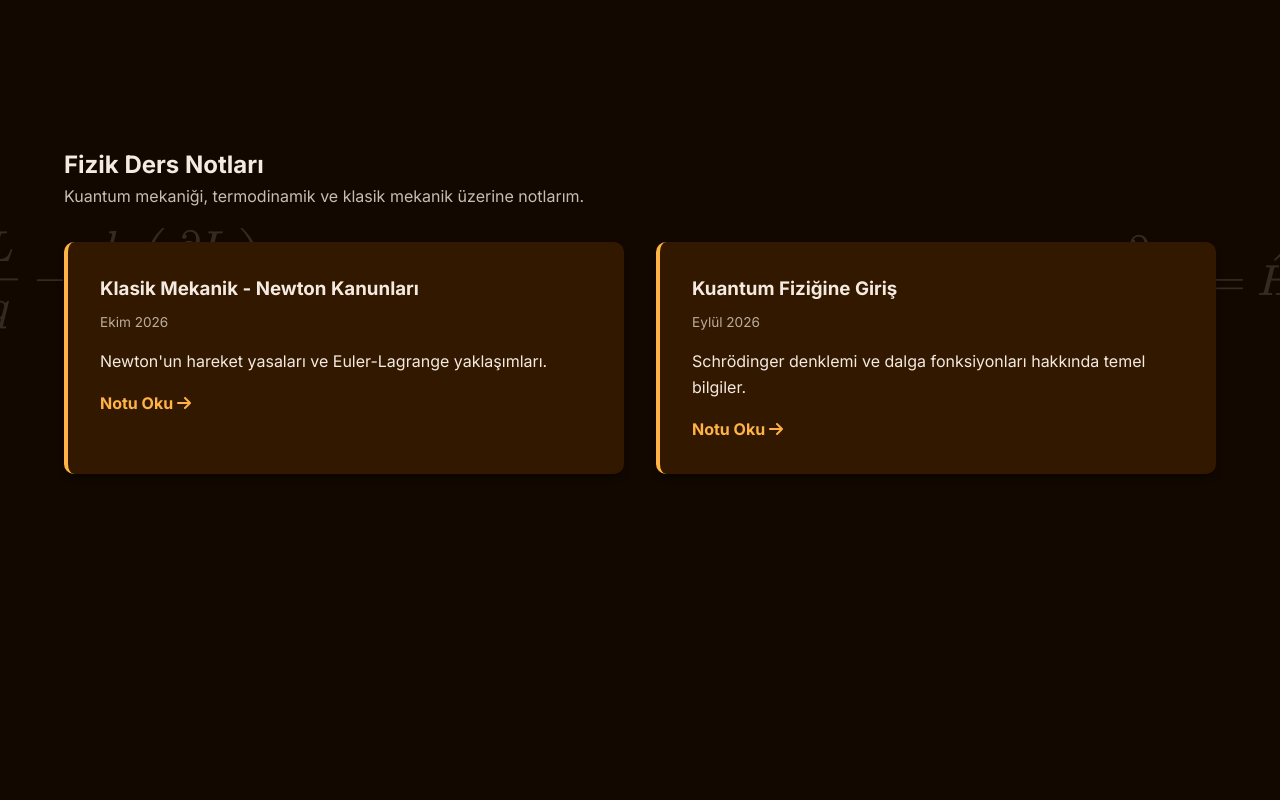
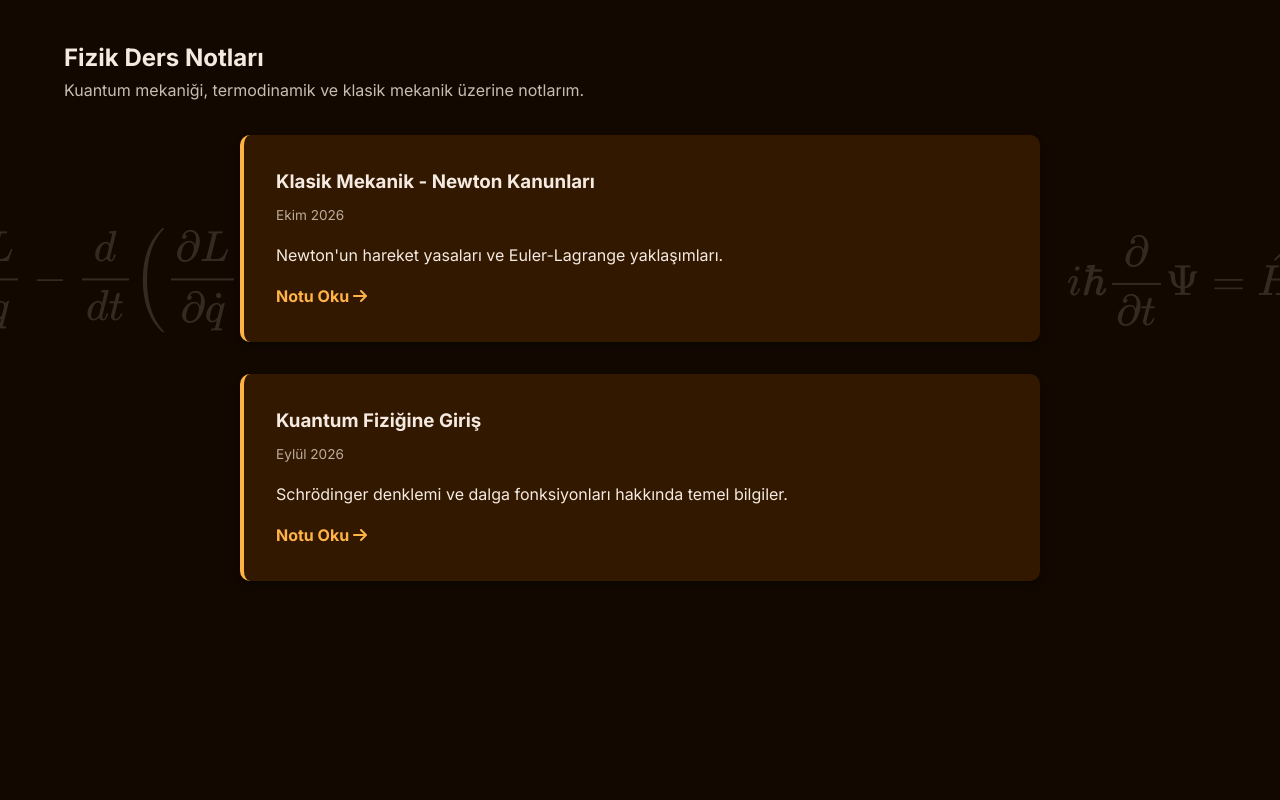
Before and after one commit to rmgenccan/rmgenccan, a plain HTML site: page index.html in a window 1280 px wide. Shown: the part 920-1720 px from the top of the page. Drawn offline with nearby package versions, Linux system fonts and the light colour scheme.

Commit message:
Update style.css

```diff
--- a/style.css
+++ b/style.css
@@ -111,20 +111,29 @@ nav {
 .hero-content h1 { font-size: 3rem; margin-bottom: 1rem; color: var(--accent); }
 .section-subtitle { margin-bottom: 2rem; opacity: 0.8; }
 
+/* --- SAYFA YAPI VE KARTLARI --- */
+/* Mevcut .grid-container'ı aşağıdaki ile değiştirin */
 .grid-container {
-    display: grid;
-    grid-template-columns: repeat(auto-fit, minmax(300px, 1fr));
+    display: flex;
+    flex-direction: column; /* Kartları alt alta dizer */
+    align-items: center;    /* Kartları yatayda ortalar */
     gap: 2rem;
 }
 
+/* Sadece ders notlarının (ve projelerin) olduğu kartların genişliğini sınırlamak için
+   .card ve .project-card sınıflarına max-width ekleyip genişliği %100 yapıyoruz */
 .card, .project-card {
     background-color: var(--card-bg);
     padding: 2rem;
     border-radius: 10px;
     box-shadow: 0 4px 6px rgba(0,0,0,0.3);
     border-left: 4px solid var(--accent);
+
+    /* Yeni eklenen satırlar: */
+    width: 100%;
+    max-width: 800px; /* Kartların maksimum genişliği. İsteğe göre değiştirebilirsiniz */
+    margin: 0 auto;   /* Garanti olsun diye ortalama */
 }
-
 .card h3 { margin-bottom: 0.5rem; }
 .date { font-size: 0.85rem; opacity: 0.7; margin-bottom: 1rem; }
 .read-more { display: inline-block; margin-top: 1rem; color: var(--accent); font-weight: bold; text-decoration: none; }
```
